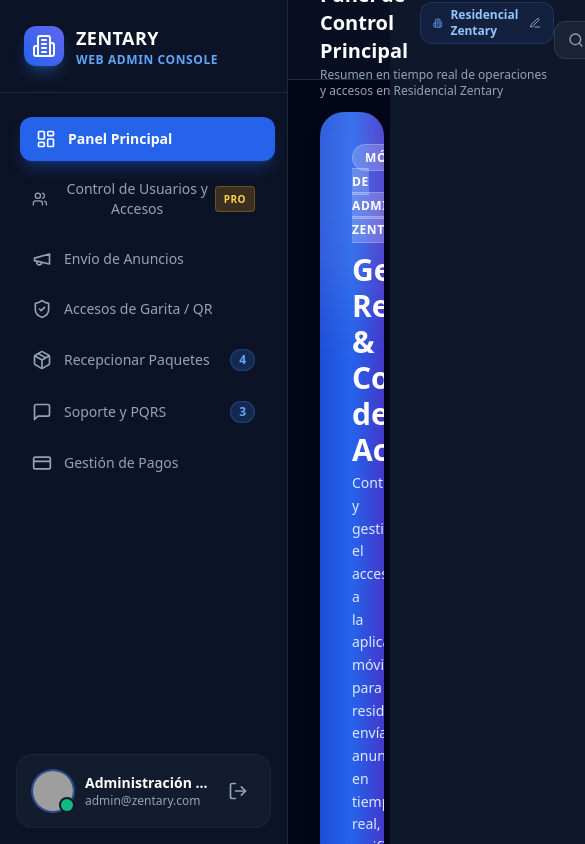
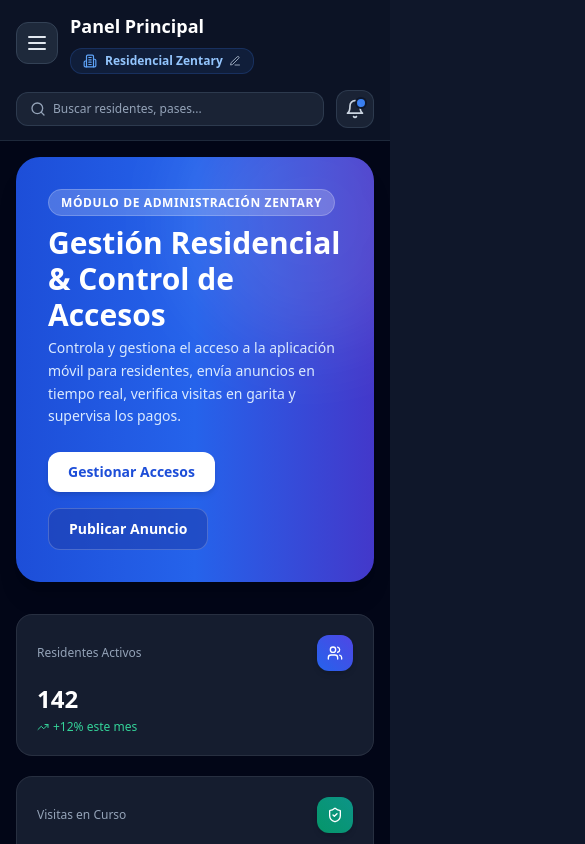
Before and after one commit to nevorasoftware/Zentary-admin, a React (Vite) app: page / in a window 390 px wide. Shown: the top 844 px of the page, 585 px wide, since content can reach past the window. Built offline with nearby package versions, Linux system fonts and the light colour scheme; grey boxes are pictures that could not be loaded.

Commit message:
Make admin dashboard 100% mobile responsive with drawer sidebar and hamburger menu

```diff
--- a/src/App.tsx
+++ b/src/App.tsx
@@ -12,42 +12,43 @@ import PaymentsView from './views/PaymentsView';
 export default function App() {
   const [currentView, setCurrentView] = useState<AdminViewType>('dashboard');
   const [communityName, setCommunityName] = useState<string>('Residencial Zentary');
+  const [isMobileMenuOpen, setIsMobileMenuOpen] = useState(false);
 
   const getViewMetadata = () => {
     switch (currentView) {
       case 'dashboard':
         return {
-          title: 'Panel de Control Principal',
-          subtitle: `Resumen en tiempo real de operaciones y accesos en ${communityName}`,
+          title: 'Panel Principal',
+          subtitle: `Resumen en tiempo real de operaciones en ${communityName}`,
         };
       case 'access':
         return {
-          title: 'Habilitación de Inquilinos y Accesos',
-          subtitle: `Registrar inquilinos, enviar credenciales por WhatsApp/Email y administrar accesos en ${communityName}`,
+          title: 'Control de Usuarios',
+          subtitle: `Registrar inquilinos y administrar accesos en ${communityName}`,
         };
       case 'announcements':
         return {
-          title: 'Envío y Difusión de Anuncios',
-          subtitle: `Publicar comunicados y avisos en los celulares de los residentes de ${communityName}`,
+          title: 'Envío de Anuncios',
+          subtitle: `Publicar comunicados en los celulares de los residentes de ${communityName}`,
         };
       case 'visits':
         return {
-          title: 'Control de Garita y Validación QR',
+          title: 'Garita y Pases QR',
           subtitle: `Monitoreo de ingresos de visitantes y vehículos en ${communityName}`,
         };
       case 'parcels':
         return {
-          title: 'Recepcionar Paquetes en Garita',
-          subtitle: `Registro de encomiendas de DHL, FedEx, UPS, Cargo Express y Trans Express para ${communityName}`,
+          title: 'Recepción Paquetes',
+          subtitle: `Registro de encomiendas de DHL, FedEx, UPS para ${communityName}`,
         };
       case 'pqrs':
         return {
-          title: 'Soporte y Atención de PQRS',
-          subtitle: `Responder peticiones, quejas, reclamos y solicitudes de los residentes de ${communityName}`,
+          title: 'Soporte y PQRS',
+          subtitle: `Responder peticiones y quejas de los residentes de ${communityName}`,
         };
       case 'payments':
         return {
-          title: 'Gestión de Pagos y Mantenimiento',
+          title: 'Gestión de Pagos',
           subtitle: `Emisión de cuotas y seguimiento de transacciones en ${communityName}`,
         };
       default:
@@ -82,11 +83,13 @@ export default function App() {
   };
 
   return (
-    <div className="flex min-h-screen bg-slate-950 text-slate-100 font-sans">
-      {/* Navigation Sidebar */}
+    <div className="flex min-h-screen bg-slate-950 text-slate-100 font-sans relative overflow-x-hidden">
+      {/* Responsive Navigation Sidebar */}
       <Sidebar
         currentView={currentView}
         onSelectView={(view) => setCurrentView(view)}
+        isOpenMobile={isMobileMenuOpen}
+        onCloseMobile={() => setIsMobileMenuOpen(false)}
       />
 
       {/* Main Layout Container */}
@@ -96,10 +99,11 @@ export default function App() {
           subtitle={metadata.subtitle}
           communityName={communityName}
           onUpdateCommunityName={(newName) => setCommunityName(newName)}
+          onOpenMobileMenu={() => setIsMobileMenuOpen(true)}
         />
 
         {/* Dynamic View Page Body */}
-        <main className="p-8 flex-1 overflow-y-auto">{renderViewContent()}</main>
+        <main className="p-4 md:p-8 flex-1 overflow-y-auto">{renderViewContent()}</main>
       </div>
     </div>
   );
--- a/src/components/Header.tsx
+++ b/src/components/Header.tsx
@@ -1,11 +1,12 @@
 import React, { useState } from 'react';
-import { Search, Bell, Building2, Edit3, Check } from 'lucide-react';
+import { Search, Bell, Building2, Edit3, Check, Menu } from 'lucide-react';
 
 interface HeaderProps {
   title: string;
   subtitle: string;
   communityName?: string;
   onUpdateCommunityName?: (newName: string) => void;
+  onOpenMobileMenu?: () => void;
 }
 
 export const Header: React.FC<HeaderProps> = ({
@@ -13,6 +14,7 @@ export const Header: React.FC<HeaderProps> = ({
   subtitle,
   communityName = 'Residencial Zentary',
   onUpdateCommunityName,
+  onOpenMobileMenu,
 }) => {
   const [isEditingName, setIsEditingName] = useState(false);
   const [tempName, setTempName] = useState(communityName);
@@ -25,10 +27,20 @@ export const Header: React.FC<HeaderProps> = ({
   };
 
   return (
-    <header className="h-20 border-b border-slate-800 bg-slate-900/60 backdrop-blur-md px-8 flex items-center justify-between sticky top-0 z-20">
+    <header className="min-h-20 border-b border-slate-800 bg-slate-900/80 backdrop-blur-md px-4 md:px-8 py-3 flex flex-wrap items-center justify-between sticky top-0 z-20 gap-4">
+      {/* Title & Mobile Hamburger Button */}
+      <div className="flex items-center gap-3">
+        <button
+          onClick={onOpenMobileMenu}
+          className="lg:hidden p-2 rounded-xl bg-slate-800 border border-slate-700 text-slate-200 hover:text-white"
+          aria-label="Abrir menú"
+        >
+          <Menu className="w-6 h-6" />
+        </button>
+
         <div>
-        <div className="flex items-center gap-3">
-          <h2 className="text-xl font-bold text-white flex items-center gap-2">
+          <div className="flex flex-wrap items-center gap-2">
+            <h2 className="text-lg md:text-xl font-bold text-white flex items-center gap-2">
               {title}
             </h2>
 
@@ -54,7 +66,7 @@ export const Header: React.FC<HeaderProps> = ({
                 </div>
               ) : (
                 <div className="flex items-center gap-1.5">
-                <span>{communityName}</span>
+                  <span className="truncate max-w-[150px] md:max-w-none">{communityName}</span>
                   <button
                     onClick={() => {
                       setTempName(communityName);
@@ -69,30 +81,31 @@ export const Header: React.FC<HeaderProps> = ({
               )}
             </div>
           </div>
-        <p className="text-xs text-slate-400 mt-0.5">{subtitle}</p>
+          <p className="text-xs text-slate-400 mt-0.5 hidden sm:block">{subtitle}</p>
+        </div>
       </div>
 
       {/* Quick Search & Actions */}
-      <div className="flex items-center gap-4">
-        <div className="relative w-72">
+      <div className="flex items-center gap-3 w-full sm:w-auto justify-between sm:justify-end">
+        <div className="relative flex-1 sm:w-64">
           <Search className="w-4 h-4 text-slate-400 absolute left-3.5 top-1/2 -translate-y-1/2" />
           <input
             type="text"
-            placeholder="Buscar residentes, visitas, guías..."
-            className="w-full bg-slate-800/80 border border-slate-700/80 text-sm text-slate-200 placeholder-slate-400 rounded-xl pl-10 pr-4 py-2 focus:outline-none focus:border-blue-500 focus:ring-1 focus:ring-blue-500 transition-all"
+            placeholder="Buscar residentes, pases..."
+            className="w-full bg-slate-800/80 border border-slate-700/80 text-xs md:text-sm text-slate-200 placeholder-slate-400 rounded-xl pl-9 pr-3 py-2 focus:outline-none focus:border-blue-500 transition-all"
           />
         </div>
 
-        <button className="p-2.5 rounded-xl bg-slate-800/80 border border-slate-700/80 text-slate-300 hover:text-white hover:border-slate-600 transition-all relative">
+        <button className="p-2 md:p-2.5 rounded-xl bg-slate-800/80 border border-slate-700/80 text-slate-300 hover:text-white transition-all relative">
           <Bell className="w-5 h-5" />
-          <span className="absolute top-2 right-2 w-2.5 h-2.5 bg-blue-500 rounded-full ring-2 ring-slate-900 animate-pulse" />
+          <span className="absolute top-2 right-2 w-2 h-2 bg-blue-500 rounded-full ring-2 ring-slate-900 animate-pulse" />
         </button>
 
-        <div className="h-8 w-px bg-slate-800" />
+        <div className="hidden md:block h-8 w-px bg-slate-800" />
 
-        <div className="flex items-center gap-2 px-3 py-1.5 rounded-xl bg-emerald-500/10 border border-emerald-500/20 text-emerald-400 text-xs font-semibold">
+        <div className="hidden md:flex items-center gap-2 px-3 py-1.5 rounded-xl bg-emerald-500/10 border border-emerald-500/20 text-emerald-400 text-xs font-semibold">
           <span className="w-2 h-2 rounded-full bg-emerald-500 animate-ping" />
-          <span>Railway Production API</span>
+          <span>Railway API</span>
         </div>
       </div>
     </header>
--- a/src/components/Sidebar.tsx
+++ b/src/components/Sidebar.tsx
@@ -9,6 +9,7 @@ import {
   CreditCard,
   Building2,
   LogOut,
+  X,
 } from 'lucide-react';
 
 export type AdminViewType =
@@ -33,6 +34,8 @@ interface SidebarProps {
   onSelectView: (view: AdminViewType) => void;
   openPqrsCount?: number;
   pendingParcelsCount?: number;
+  isOpenMobile?: boolean;
+  onCloseMobile?: () => void;
 }
 
 export const Sidebar: React.FC<SidebarProps> = ({
@@ -40,6 +43,8 @@ export const Sidebar: React.FC<SidebarProps> = ({
   onSelectView,
   openPqrsCount = 3,
   pendingParcelsCount = 4,
+  isOpenMobile = false,
+  onCloseMobile,
 }) => {
   const menuItems: MenuItem[] = [
     { id: 'dashboard', label: 'Panel Principal', icon: LayoutDashboard },
@@ -51,11 +56,33 @@ export const Sidebar: React.FC<SidebarProps> = ({
     { id: 'payments', label: 'Gestión de Pagos', icon: CreditCard },
   ];
 
+  const handleSelect = (view: AdminViewType) => {
+    onSelectView(view);
+    if (onCloseMobile) {
+      onCloseMobile();
+    }
+  };
+
   return (
-    <aside className="w-72 glass-sidebar flex flex-col justify-between h-screen sticky top-0 z-30 select-none">
+    <>
+      {/* Mobile Backdrop Blur Overlay */}
+      {isOpenMobile && (
+        <div
+          onClick={onCloseMobile}
+          className="fixed inset-0 bg-slate-950/80 backdrop-blur-sm z-40 lg:hidden transition-opacity duration-300"
+        />
+      )}
+
+      {/* Sidebar Container */}
+      <aside
+        className={`fixed lg:sticky top-0 left-0 z-50 h-screen w-72 glass-sidebar flex flex-col justify-between select-none transition-transform duration-300 ease-in-out ${
+          isOpenMobile ? 'translate-x-0' : '-translate-x-full lg:translate-x-0'
+        }`}
+      >
         <div>
           {/* Brand Header */}
-        <div className="p-6 flex items-center gap-3 border-b border-slate-800">
+          <div className="p-6 flex items-center justify-between border-b border-slate-800">
+            <div className="flex items-center gap-3">
               <div className="w-10 h-10 rounded-xl bg-gradient-to-tr from-blue-600 to-indigo-500 flex items-center justify-center shadow-lg shadow-blue-500/30">
                 <Building2 className="w-6 h-6 text-white" />
               </div>
@@ -63,6 +90,15 @@ export const Sidebar: React.FC<SidebarProps> = ({
                 <h1 className="font-bold text-lg text-white tracking-wide">ZENTARY</h1>
                 <p className="text-xs text-blue-400 font-semibold uppercase tracking-wider">Web Admin Console</p>
               </div>
+            </div>
+
+            {/* Mobile Close Button */}
+            <button
+              onClick={onCloseMobile}
+              className="lg:hidden p-2 text-slate-400 hover:text-white rounded-lg hover:bg-slate-800"
+            >
+              <X className="w-5 h-5" />
+            </button>
           </div>
 
           {/* Navigation Menu */}
@@ -73,7 +109,7 @@ export const Sidebar: React.FC<SidebarProps> = ({
               return (
                 <button
                   key={item.id}
-                onClick={() => onSelectView(item.id)}
+                  onClick={() => handleSelect(item.id)}
                   className={`w-full flex items-center justify-between px-4 py-3 rounded-xl font-medium text-sm transition-all duration-200 ${
                     isActive
                       ? 'bg-blue-600 text-white shadow-lg shadow-blue-600/30 font-semibold translate-x-1'
@@ -127,6 +163,7 @@ export const Sidebar: React.FC<SidebarProps> = ({
           </div>
         </div>
       </aside>
+    </>
   );
 };
 
```
Lines whose indentation alone changed are shown as unchanged.
